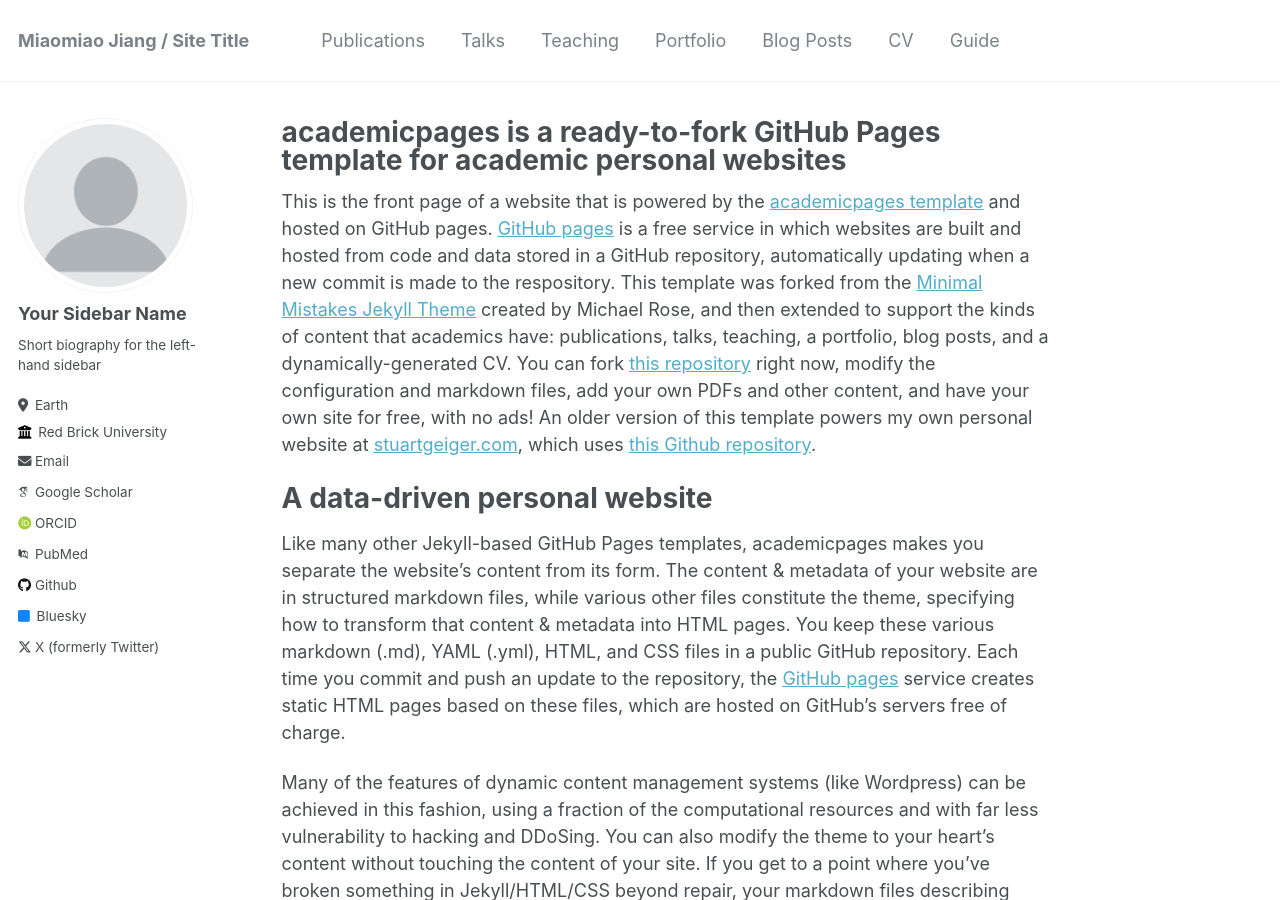
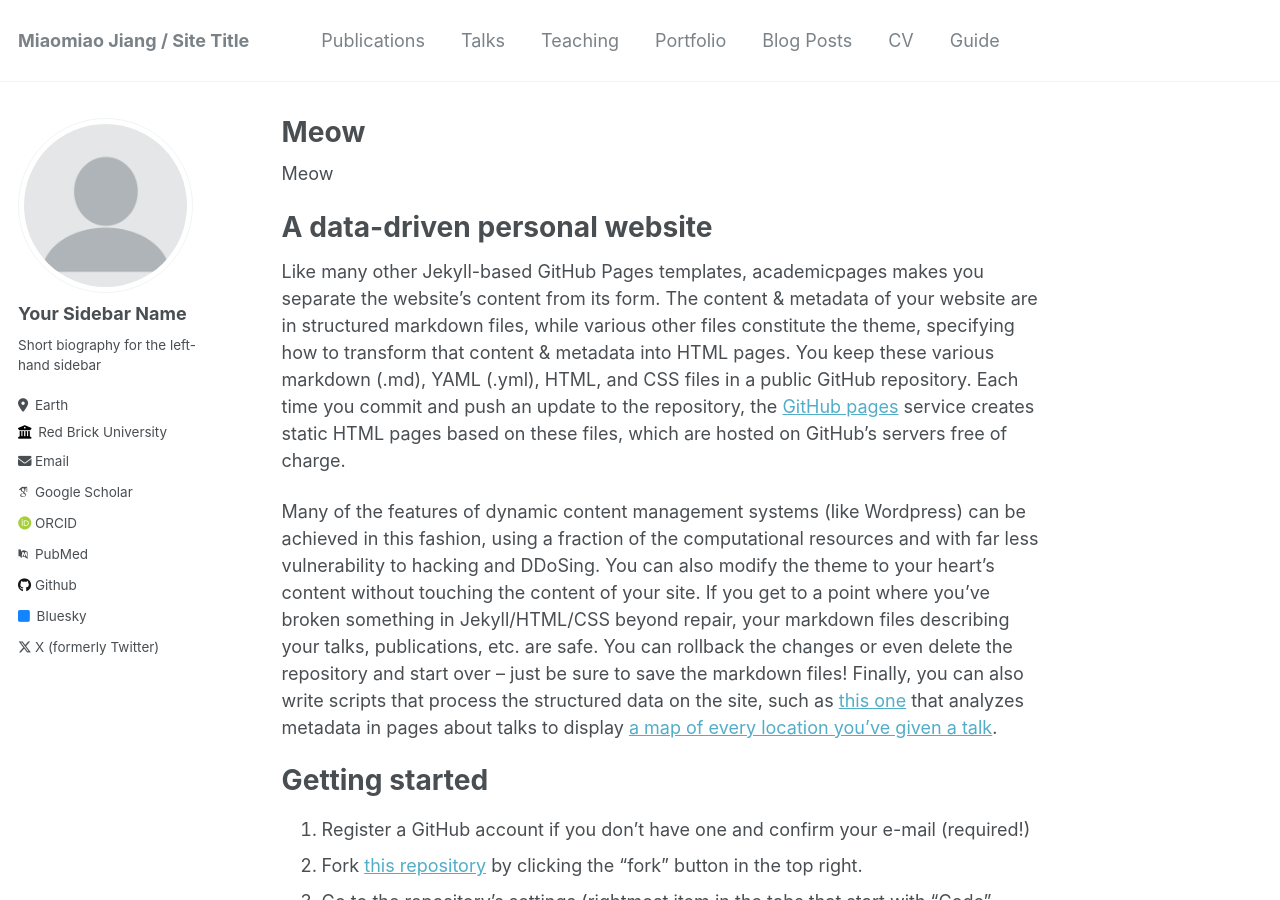
Before and after one commit to MeowMJ/MiaomiaoJiang.github.io, a Jekyll site: the page built from _pages/about.md, in a window 1280 px wide and 900 px high. Built offline with Jekyll 4.4.1, drawn with Linux system fonts in a browser that asks for light colours; some web fonts are replaced.

Commit message:
Update about.md

```diff
--- a/_pages/about.md
+++ b/_pages/about.md
@@ -1,13 +1,13 @@
 ---
 permalink: /
-title: "academicpages is a ready-to-fork GitHub Pages template for academic personal websites"
+title: "Meow"
 author_profile: true
 redirect_from:
   - /about/
   - /about.html
 ---
 
-This is the front page of a website that is powered by the [academicpages template](https://github.com/academicpages/academicpages.github.io) and hosted on GitHub pages. [GitHub pages](https://pages.github.com) is a free service in which websites are built and hosted from code and data stored in a GitHub repository, automatically updating when a new commit is made to the respository. This template was forked from the [Minimal Mistakes Jekyll Theme](https://mmistakes.github.io/minimal-mistakes/) created by Michael Rose, and then extended to support the kinds of content that academics have: publications, talks, teaching, a portfolio, blog posts, and a dynamically-generated CV. You can fork [this repository](https://github.com/academicpages/academicpages.github.io) right now, modify the configuration and markdown files, add your own PDFs and other content, and have your own site for free, with no ads! An older version of this template powers my own personal website at [stuartgeiger.com](http://stuartgeiger.com), which uses [this Github repository](https://github.com/staeiou/staeiou.github.io).
+Meow
 
 A data-driven personal website
 ======
```
